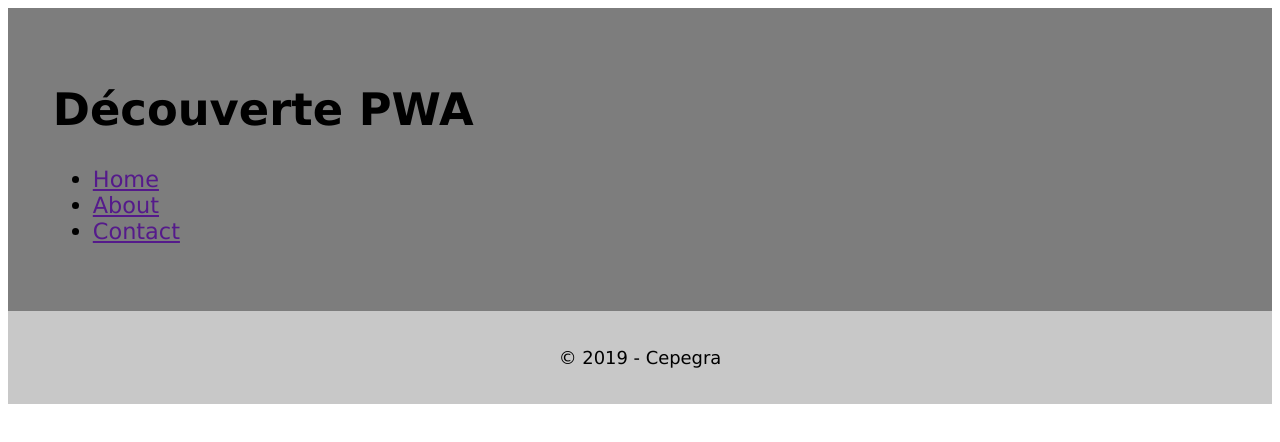
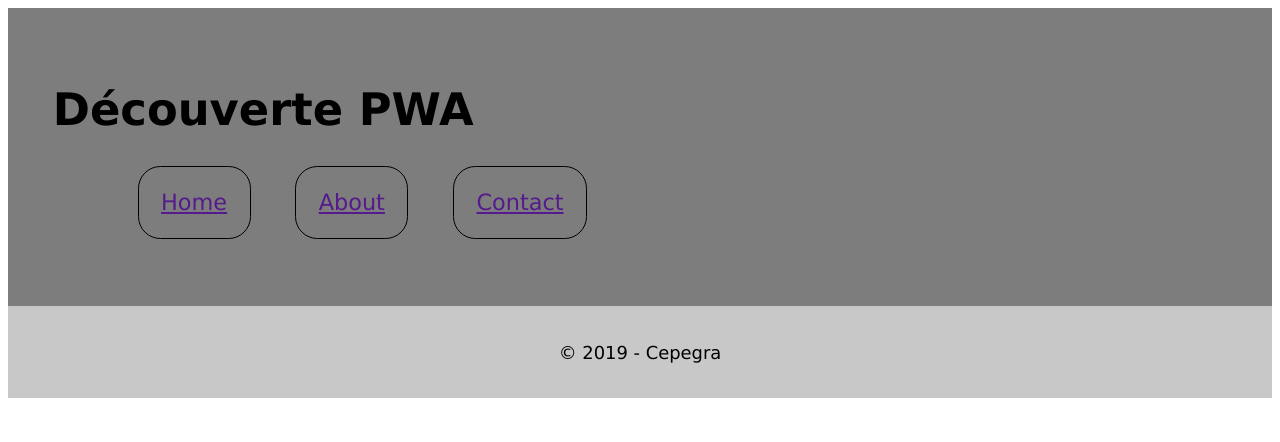
Before and after one commit to pcharli/pwa-cefora, a plain HTML site: page index.html in a window 1280 px wide. Drawn offline with Linux system fonts and the light colour scheme.

Commit message:
ajout btn nav

```diff
--- a/style.css
+++ b/style.css
@@ -10,5 +10,15 @@ footer {
     background-color: rgb(200,200,200);
     padding: 1em;
     font-size: .8em;
-    text-align: center;;
+    text-align: center;
 }
+nav ul {
+    display: flex;
+    list-style: none;;
+}
+nav li {
+    margin-left: 2em;
+    border-radius : 1em;
+    padding: 1em;
+    border: 1px solid black;
+}
```
